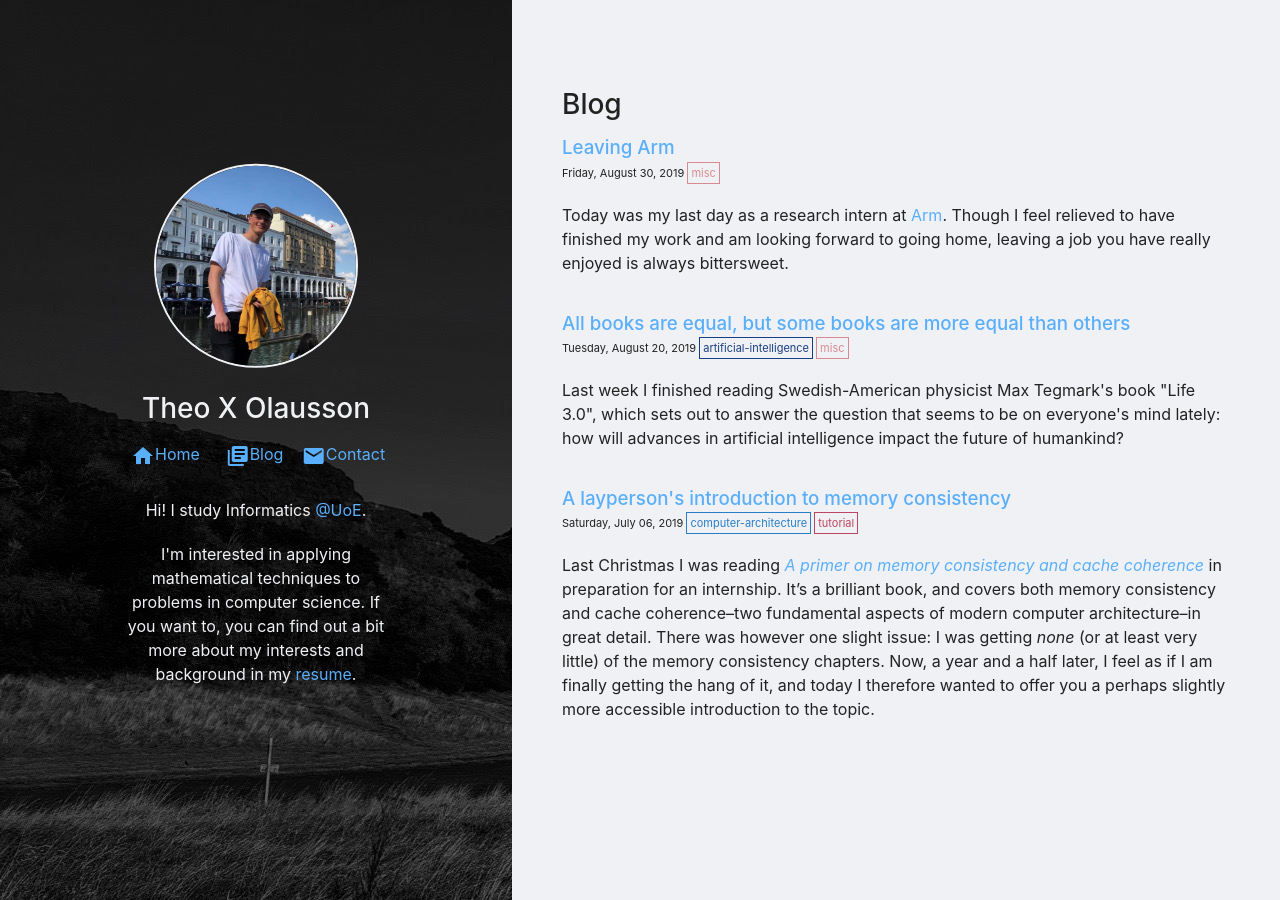
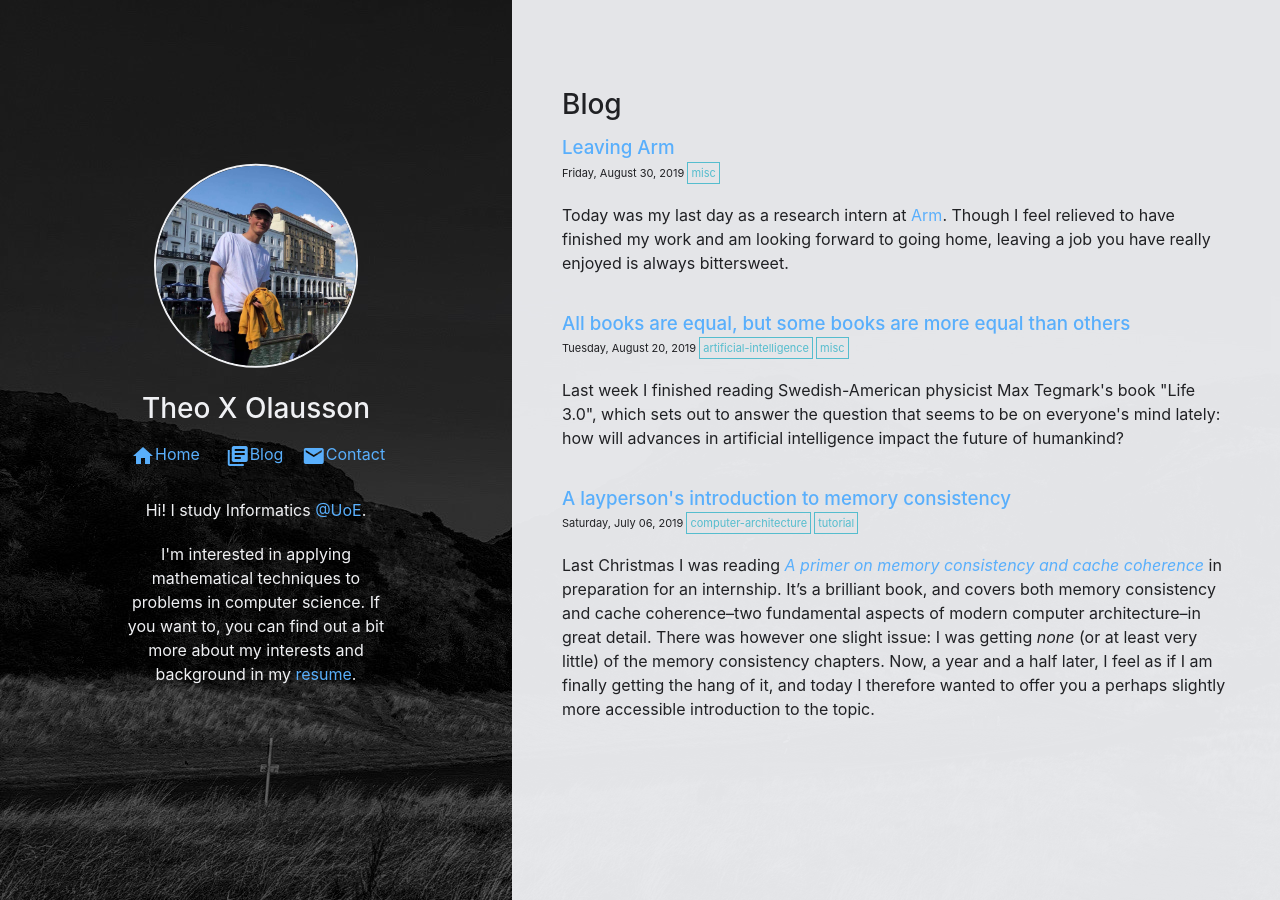
Before and after one commit to theoxo/theoxo.github.io, a Jekyll site: the page built from blog.md, in a window 1280 px wide. Built offline with Jekyll 4.4.1, drawn with Linux system fonts in a browser that asks for light colours.

Commit message:
improvement: completed style transfer

```diff
--- a/assets/main.css
+++ b/assets/main.css
@@ -1,5 +1,6 @@
 body {
   background-color:#F0F1F4;
+  background: url(/assets/bg.jpg);
   text-align: center;
   padding:50px;
   font: 16px/1.5 -apple-system, BlinkMacSystemFont, "Segoe UI", Roboto, Oxygen, Ubuntu, Cantarell, "Fira Sans", "Droid Sans", "Helvetica Neue", Arial, sans-serif, "Apple Color Emoji", "Segoe UI Emoji", "Segoe UI Symbol";
@@ -29,51 +30,51 @@
 }
 
 .right a:hover {
-  color:#222;
+  color:#202124;
 }
 
 .computer-architecture {
-  color: #287FC8;
+  color: #55BDCE;
   padding: 3px;
-  border: 1px solid #287FC8;
+  border: 1px solid #55BDCE;
 }
 
 .computer-architecture:hover {
   color: #F0F0F0;
-  background-color: #287FC8;
+  background-color: #55BDCE;
 }
 
 .artificial-intelligence {
-  color: #183F83;
+  color: #55BDCE;
   padding: 3px;
-  border: 1px solid #183F83;
+  border: 1px solid #55BDCE;
 }
 
 .artificial-intelligence:hover {
   color: #F0F0F0;
-  background-color: #183F83;
+  background-color: #55BDCE;
 }
 
 .tutorial {
-  color: #bd4762;
+  color: #55BDCE;
   padding: 3px;
-  border: 1px solid #bd4762;
+  border: 1px solid #55BDCE;
 }
 
 .tutorial:hover {
   color: #F0F0F0;
-  background-color: #bd4762;
+  background-color: #55BDCE;
 }
 
 .misc {
-  color: #d88a91;
+  color: #55BDCE;
   padding: 3px;
-  border: 1px solid #d88a91;
+  border: 1px solid #55BDCE;
 }
 
 .misc:hover {
   color: #F0F0F0;
-  background-color: #d88a91;
+  background-color: #55BDCE;
 }
 
 .split {
@@ -89,7 +90,6 @@
 .left {
   left: 0;
   width: 40%;
-  background: url(/assets/bg.jpg);
 }
 
 /* Control the right side */
@@ -97,8 +97,8 @@
   right: 0;
   width: 60%;
   text-align: left;
-  background-color: #F0F1F4;
-  color: #222;
+  background-color: rgba(240, 241, 244, 0.95);
+  color: #202124;
 }
 
 .centered {
```
Also changed, not shown: contact.md (+2 -2 lines).
